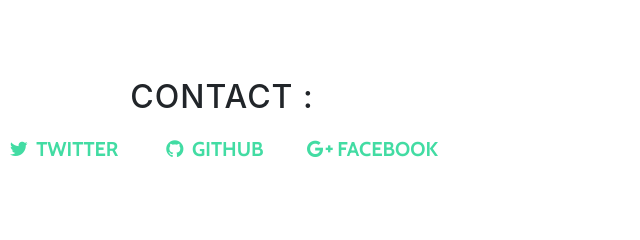
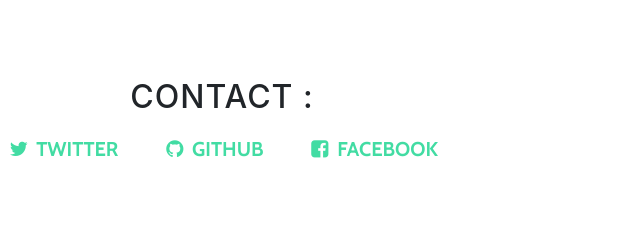
Before and after one commit to ALLLii/ALLLii.github.io, a website with bundled scripts: page index.html in a window 1280 px wide. Shown: the part 2080-2320 px from the top of the page, 418-1058 px from the left. Built offline with nearby package versions, Linux system fonts and the light colour scheme; files whose address does not match are found by name.

Commit message:
Committer: ALLi <ALLi>

```diff
--- a/index.html
+++ b/index.html
@@ -111,7 +111,7 @@
               </li>
               <li class="list-inline-item">
                 <a href="https://www.facebook.com/Npoiiii54" class="btn btn-default btn-lg">
-                  <i class="fa fa-google-plus fa-fw"></i>
+                  <i class="fa fa-facebook-square fa-fw"></i>
                   <span class="network-name">Facebook</span>
                 </a>
               </li>
```
